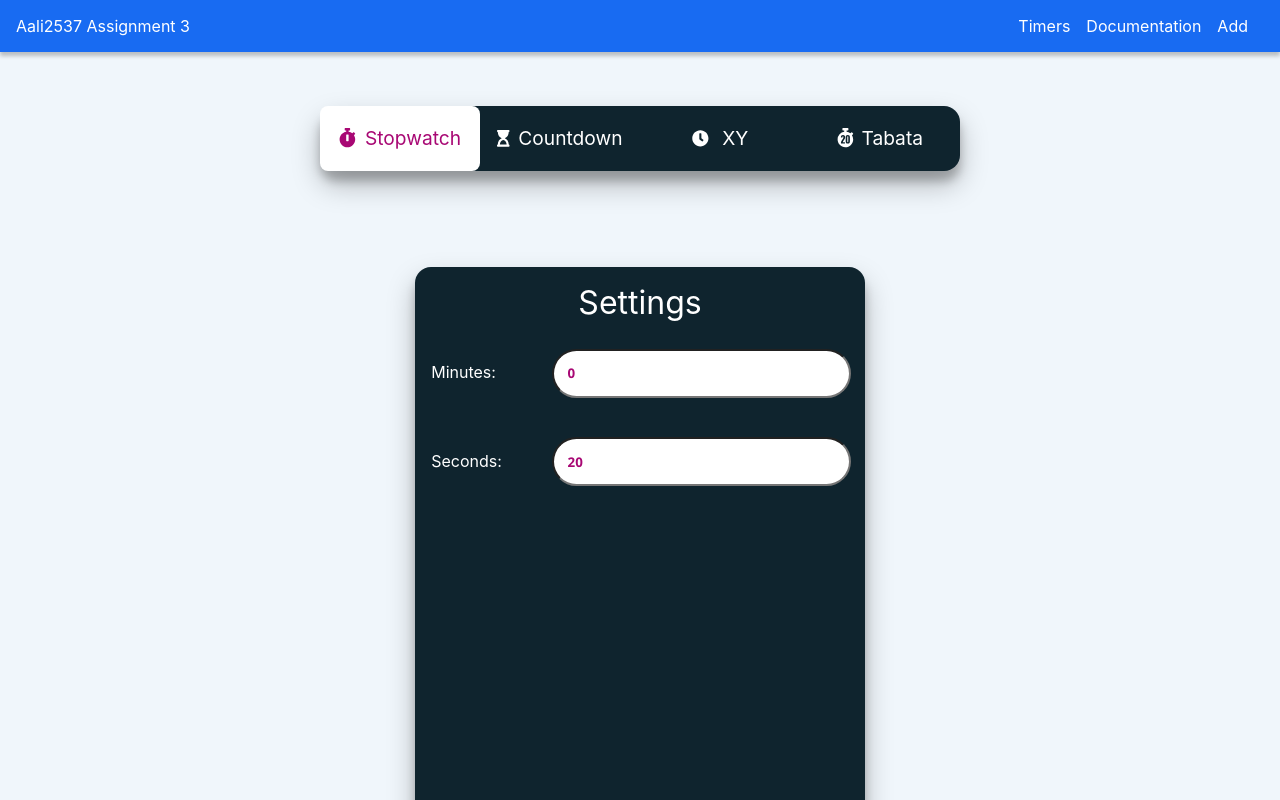
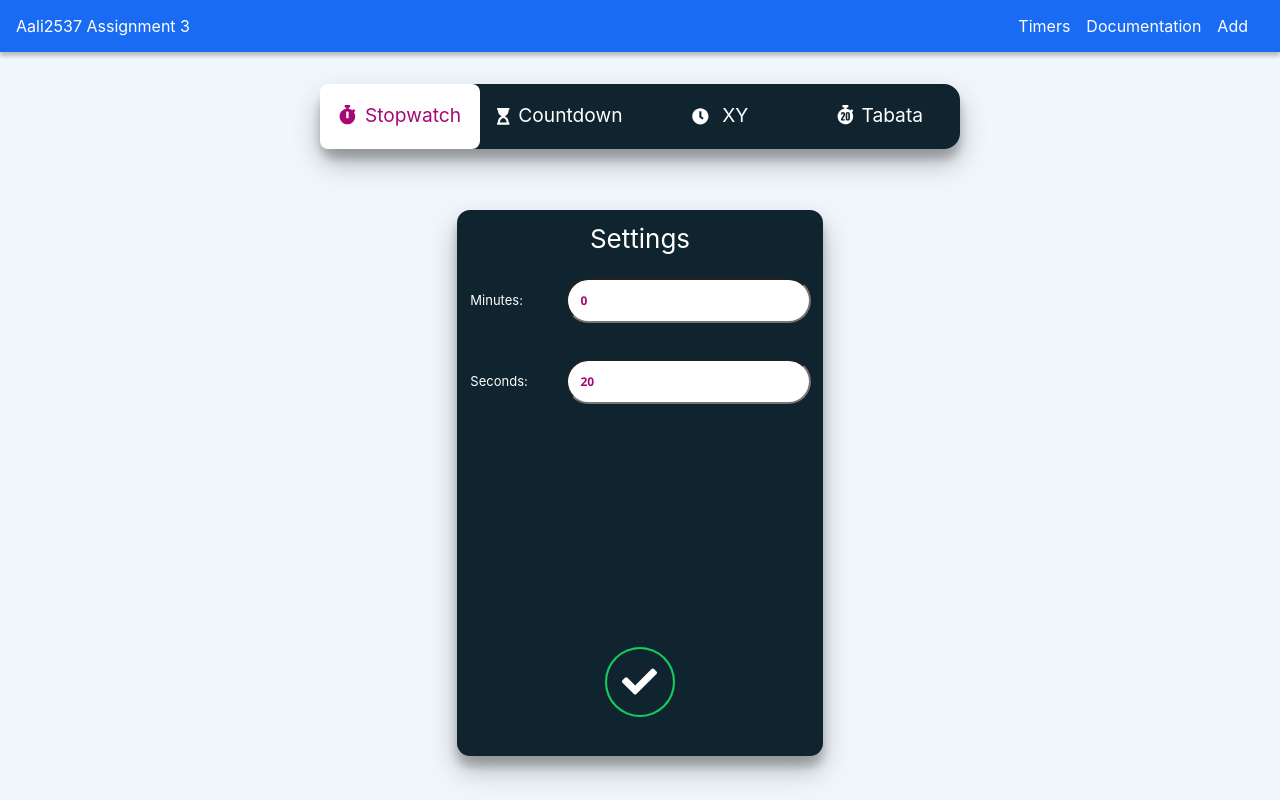
Before and after one commit to prof-tejera/assignment-3-aali2537, a React (Create React App) app: page /add in a window 1280 px wide. Built offline with nearby package versions, Linux system fonts and the light colour scheme.

Commit message:
Media queries for smaller resolutions

```diff
--- a/src/components/generic/Input.js
+++ b/src/components/generic/Input.js
@@ -12,6 +12,12 @@ const Input = styled.input`
   padding-right: 3em;
   margin-right: 1em;
   flex: 1;
+  @media (max-width: 1200px) {
+    font-size: 12px;
+  }
+  @media (max-width: 1600px) {
+    font-size: 12px;
+  }
 `;
 
 export default Input;
--- a/src/components/generic/NavContainer.js
+++ b/src/components/generic/NavContainer.js
@@ -3,8 +3,9 @@ import styled from "styled-components";
 const NavContainer = styled.div`
   background-color: #186bf2;
   box-shadow: 0 4px 4px rgba(0, 0, 0, 0.23);
-  margin-bottom: 3%;
-
+  @media (min-width: 1600px) {
+    margin-bottom: 4em;
+  }
   ul {
     margin-top: 0;
     list-style: none;
--- a/src/components/generic/NonActiveQueue.js
+++ b/src/components/generic/NonActiveQueue.js
@@ -11,6 +11,9 @@ const TitlePanel = styled(Panel)`
   padding-right: 4em;
   padding-top: 1em;
   padding-bottom: 1em;
+  @media (max-width: 1200px) {
+    font-size: 14px;
+  }
 `;
 
 const SubTitle = styled(Label)`
--- a/src/components/generic/Panel.js
+++ b/src/components/generic/Panel.js
@@ -2,12 +2,21 @@ import styled from "styled-components";
 
 const Panel = styled.div`
   margin-top: 1em;
-  margin-bottom: 5em;
+  margin-bottom: 2em;
   box-shadow: 0 14px 28px rgba(0, 0, 0, 0.25), 0 10px 10px rgba(0, 0, 0, 0.22);
   text-align: center;
   padding-top: 3em;
   padding-bottom: 3em;
   border-radius: 1em;
+  @media (min-width: 1200px) {
+    margin-bottom: 3em;
+  }
+  @media (min-width: 1600px) {
+    margin-bottom: 4em;
+  }
+  @media (min-width: 1900px) {
+    margin-bottom: 4em;
+  }
 `;
 
 export default Panel;
--- a/src/components/generic/Settings.js
+++ b/src/components/generic/Settings.js
@@ -119,6 +119,7 @@ const Settings = (props) => {
         top={80}
         left={50}
         size={70}
+        border={true}
         onClick={() => {
           addHandler(
             secondSetting,
--- a/src/components/generic/SlidingBar.js
+++ b/src/components/generic/SlidingBar.js
@@ -30,6 +30,19 @@ const ListPanel = styled(Panel)`
   height: 4.05em;
   position: relative;
   background-color: #0f242e;
+  font-size: 16px;
+  @media (max-width: 100px) {
+    font-size: 14px;
+  }
+  @media (min-width: 1200px) {
+    margin-bottom: 3em;
+  }
+  @media (min-width: 1600px) {
+    margin-bottom: 4em;
+  }
+  @media (min-width: 1900) {
+    margin-bottom: 4em;
+  }
 `;
 
 const TimerList = styled.ul`
--- a/src/views/AddView.js
+++ b/src/views/AddView.js
@@ -18,6 +18,12 @@ const SettingContainer = styled(Panel)`
   height: 38em;
   width: 28.1em;
   padding-top: 1em;
+  @media (max-width: 1200px) {
+    font-size: 12px;
+  }
+  @media (max-width: 1600px) {
+    font-size: 13px;
+  }
 `;
 
 const addOptions = ["Stopwatch", "Countdown", "XY", "Tabata"];
```
